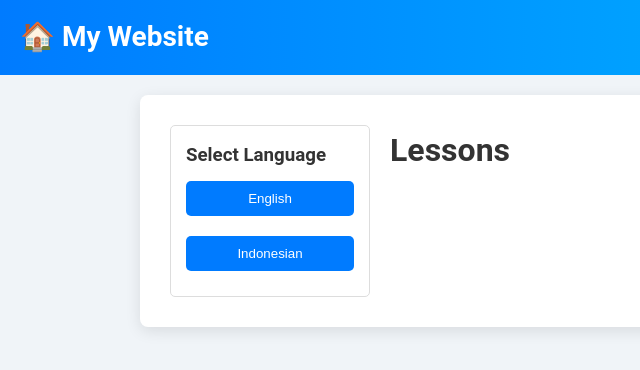
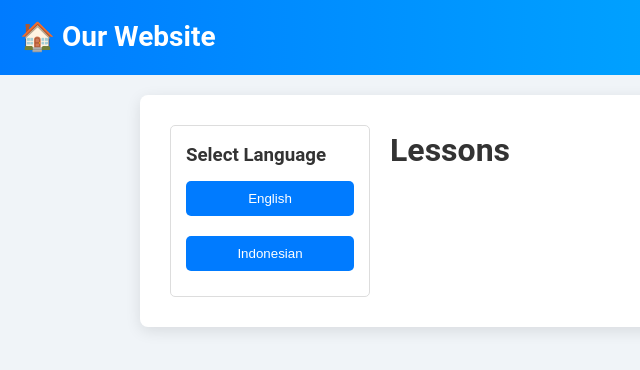
Before and after one commit to FathiAmzar/Mac2025, a plain HTML site: page lessons.html in a window 1280 px wide. Shown: the full height of the page, 0-640 px from the left. Drawn offline with Linux system fonts and the light colour scheme.

Commit message:
Update lessons.html

```diff
--- a/lessons.html
+++ b/lessons.html
@@ -9,7 +9,7 @@
 <body>
   <!-- Navigation bar -->
   <div class="navbar">
-    <a href="index.html" class="logo">🏠 My Website</a>
+    <a href="index.html" class="logo">🏠 Our Website</a>
     <span class="hamburger">☰</span>
     <ul class="nav-links">
       <li><a href="index.html">Home</a></li>
```
